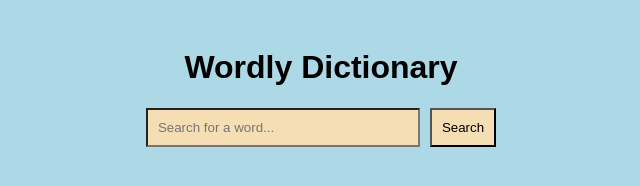
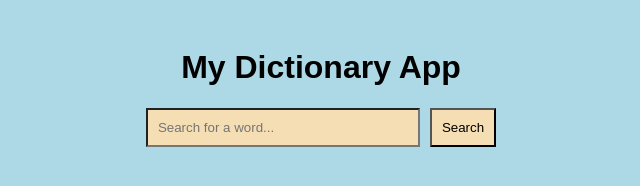
Before and after one commit to Asumpta2640/Single-Page-Application, a plain HTML site: page index.html in a window 1280 px wide. Shown: the whole page, without its empty margins (319-959 px from the left). Drawn offline with Linux system fonts and the light colour scheme.

Commit message:
index.html

```diff
--- a/index.html
+++ b/index.html
@@ -3,11 +3,11 @@
 <head>
     <meta charset="UTF-8">
     <meta name="viewport" content="width=device-width, initial-scale=1.0">
-    <title>Wordly Dictionary</title>
+    <title>My Dictionary App</title>
     <link rel="stylesheet" href="css/style.css" />
 </head>
 <body>
-    <h1>Wordly Dictionary</h1>
+    <h1>My Dictionary App</h1>
     <form id="searchForm">
     <input type="text" id="wordInput" placeholder="Search for a word..." required />
     <button type="submit">Search</button>
```
